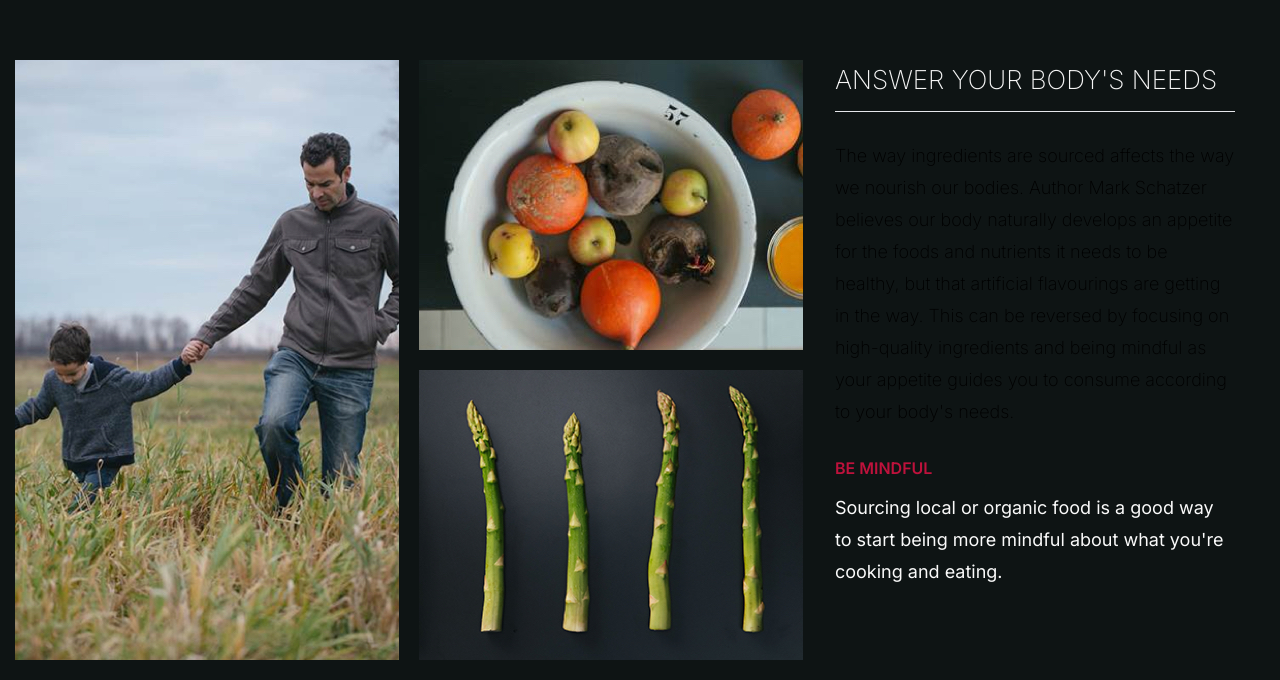
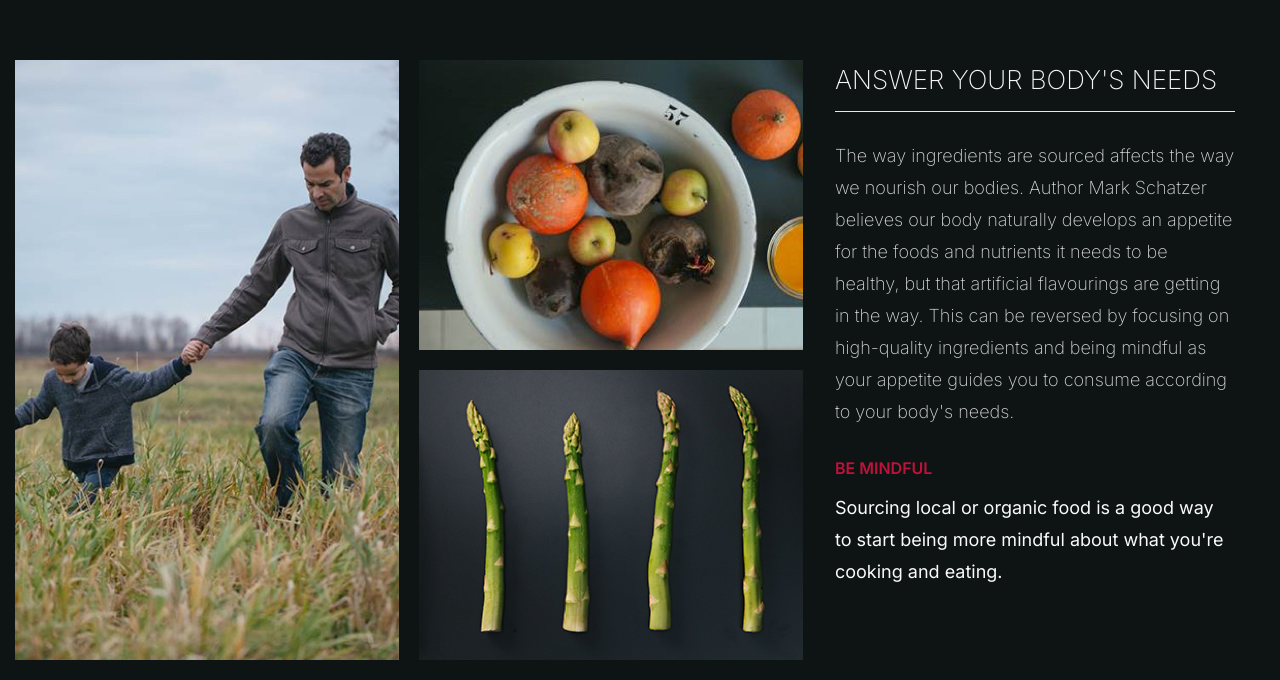
Before and after one commit to JacobDiazCruz/invision-test-app, a Next.js app: page / in a window 1280 px wide. Shown: the part 120-800 px from the top of the page. Built offline with nearby package versions, Linux system fonts and the light colour scheme.

Commit message:
Added: Fade component to handle simple fade animation

```diff
--- a/src/app/components/Banner.tsx
+++ b/src/app/components/Banner.tsx
@@ -4,6 +4,7 @@ import { useState } from "react";
 import { sectionOne } from "@/config/contents";
 import Image, { StaticImageData } from "next/image";
 import Modal from "./Modal";
+import Fade from "./Fade";
 
 type ImageItem = {
   alt: string;
@@ -25,6 +26,7 @@ export default function Banner() {
   }
 
   return (
+    <Fade>
       <div className="flex flex-col md:flex-row gap-5">
         <div className="flex flex-col md:flex-row gap-5 w-full md:w-[800px]">
           <div>
@@ -61,7 +63,7 @@ export default function Banner() {
               <h4 className="text-rose-700 font-semibold mt-7">
                 {body.subTitle}
               </h4>
-            <p className={`text-[18px] mt-3 ${body.paragraph.fontWeightClass} ${body.paragraph.fontColorClass} line-clamp-10 leading-8`}>
+              <p className={`text-[18px] mt-3 ${body.paragraph.fontWeightClass} ${body.paragraph.fontColorClass || "text-neutral-300"} line-clamp-10 leading-8`}>
                 {body.paragraph.value}
               </p>
             </div>
@@ -79,5 +81,6 @@ export default function Banner() {
           />
         </Modal>
       </div>
+    </Fade>
   );
 };
--- /dev/null
+++ b/src/app/components/Fade.tsx
@@ -0,0 +1,28 @@
+import { ReactNode } from "react";
+import { useEffect, useState } from "react";
+
+export default function Fade({
+  children
+}: {
+  children: ReactNode;
+}) {
+  const [isVisible, setIsVisible] = useState(false);
+
+  useEffect(() => {
+    setIsVisible(true);
+  }, []);
+
+  return (
+    <div className="relative">
+      <div
+        className={`${
+          isVisible
+            ? "opacity-100 transform translate-y-0 transition-opacity transition-transform"
+            : "opacity-0 transform translate-y-4 transition-opacity transition-transform"
+        } duration-500 ease-in-out`}
+      >
+        {children}
+      </div>
+    </div>
+  );
+};
```
Lines whose indentation alone changed are shown as unchanged.
